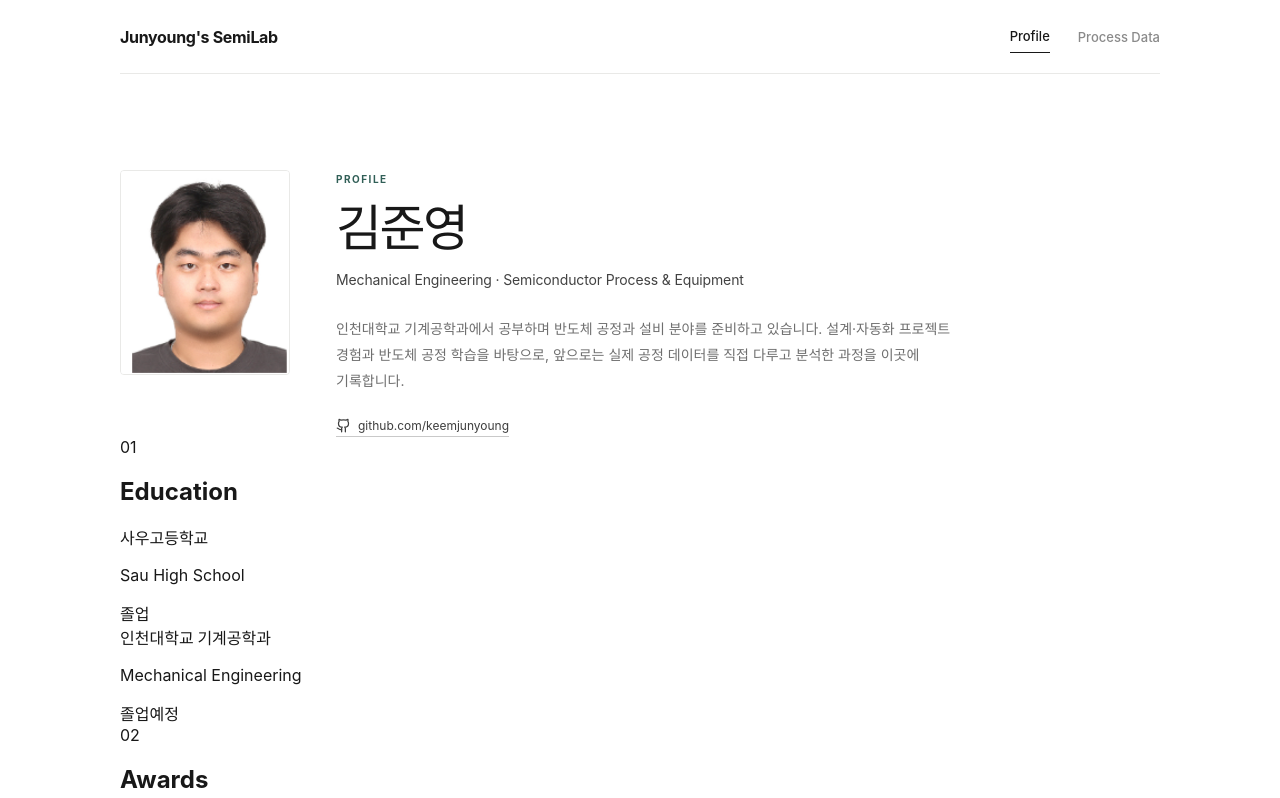
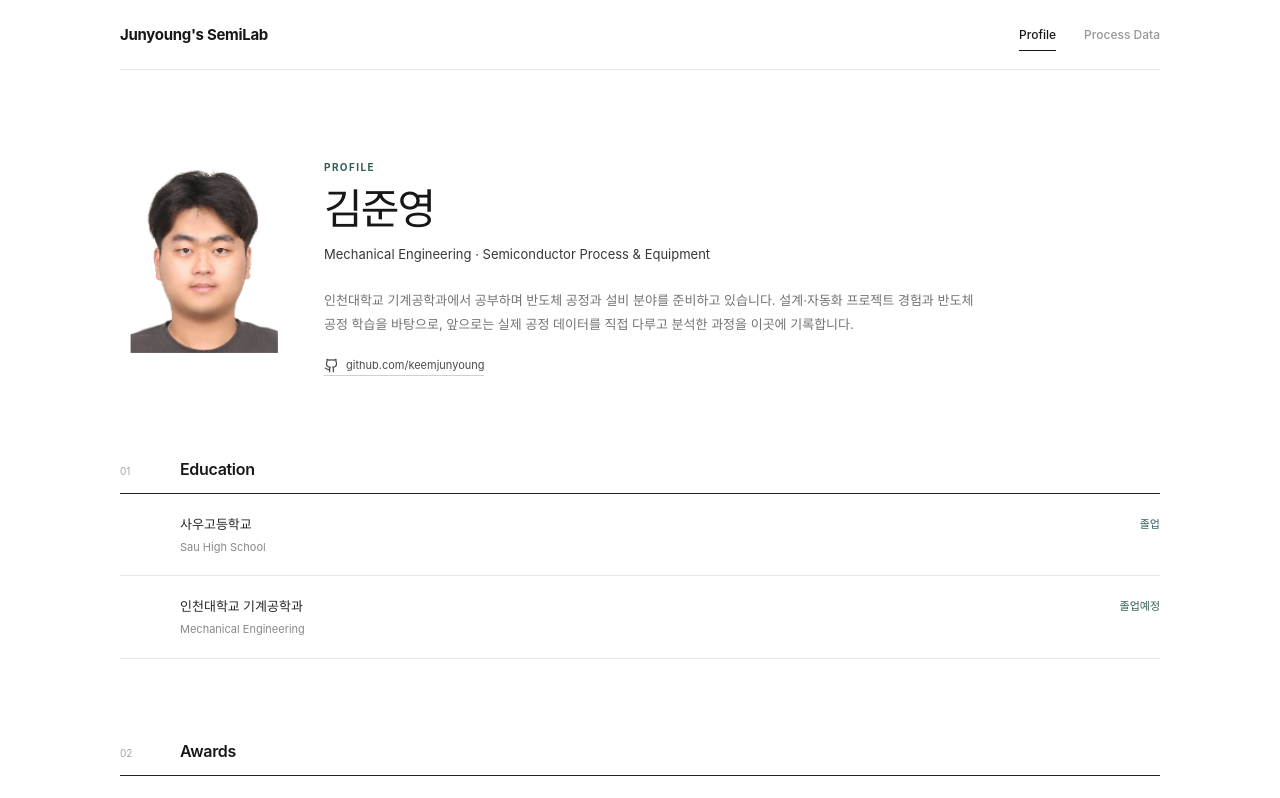
Before and after one commit to keemjunyoung/junyoung-semilab, a React (Vite) app: page / in a window 1280 px wide. Shown: the top 798 px of the page. Built offline with nearby package versions, Linux system fonts and the light colour scheme.

Commit message:
Refine minimal resume-style layout

```diff
--- a/src/styles.css
+++ b/src/styles.css
@@ -1,14 +1,13 @@
 :root {
   font-family: -apple-system, BlinkMacSystemFont, "Segoe UI", "Noto Sans KR", Helvetica, Arial, sans-serif;
-  color: #181818;
-  background: #ffffff;
+  color: #171717;
+  background: #fff;
   font-synthesis: none;
   text-rendering: optimizeLegibility;
-  --text: #181818;
-  --muted: #6f6f6f;
-  --light-muted: #9b9b9b;
-  --line: #e9e9e7;
-  --soft: #f7f7f5;
+  --text: #171717;
+  --muted: #737373;
+  --soft-muted: #a3a3a3;
+  --line: #e8e8e5;
   --accent: #315f57;
   --max: 1040px;
 }
@@ -19,11 +18,15 @@ body { margin: 0; min-width: 320px; min-height: 100vh; background: #fff; }
 button { font: inherit; cursor: pointer; }
 a { color: inherit; }
 
-.site-shell { min-height: 100vh; display: flex; flex-direction: column; }
+.site-shell {
+  min-height: 100vh;
+  display: flex;
+  flex-direction: column;
+}
 
 .topbar {
   width: min(var(--max), calc(100% - 48px));
-  height: 74px;
+  height: 70px;
   margin: 0 auto;
   display: flex;
   align-items: center;
@@ -36,24 +39,35 @@ a { color: inherit; }
   background: transparent;
   padding: 0;
   color: var(--text);
-  font-size: 16px;
+  font-size: 15px;
   font-weight: 650;
   letter-spacing: -.02em;
 }
 
-.desktop-nav { display: flex; gap: 28px; align-items: center; }
+.desktop-nav {
+  display: flex;
+  align-items: center;
+  gap: 28px;
+}
+
 .desktop-nav button,
 .mobile-nav button {
   border: 0;
   background: transparent;
   padding: 8px 0;
-  color: #8a8a8a;
-  font-size: 13px;
+  color: #969696;
+  font-size: 12px;
   font-weight: 500;
 }
+
 .desktop-nav button.active,
-.mobile-nav button.active { color: var(--text); }
-.desktop-nav button.active { border-bottom: 1px solid var(--text); }
+.mobile-nav button.active {
+  color: var(--text);
+}
+
+.desktop-nav button.active {
+  border-bottom: 1px solid var(--text);
+}
 
 .menu-button {
   display: none;
@@ -68,314 +82,316 @@ a { color: inherit; }
   position: fixed;
   z-index: 20;
   top: 68px;
-  left: 20px;
-  right: 20px;
-  padding: 12px 18px 16px;
+  left: 18px;
+  right: 18px;
+  padding: 14px 18px;
   background: #fff;
   border: 1px solid var(--line);
-  box-shadow: 0 14px 40px rgba(0, 0, 0, .06);
 }
+
 .mobile-nav button { text-align: left; }
 
 main { flex: 1; }
+
 .page {
   width: min(var(--max), calc(100% - 48px));
   margin: 0 auto;
-  padding: 88px 0 112px;
+  padding: 90px 0 110px;
 }
 
 .section-label {
-  margin: 0 0 16px;
+  margin: 0 0 14px;
   color: var(--accent);
   font-size: 10px;
   font-weight: 700;
-  letter-spacing: .15em;
+  letter-spacing: .14em;
 }
 
-.profile-page { padding-top: 96px; }
 .profile-hero {
   display: grid;
-  grid-template-columns: 170px minmax(0, 1fr);
-  gap: 46px;
+  grid-template-columns: 160px minmax(0, 1fr);
+  gap: 44px;
   align-items: start;
-  max-width: 850px;
+  max-width: 860px;
 }
 
 .profile-photo-wrap {
-  width: 170px;
-  aspect-ratio: 0.83;
-  position: relative;
+  width: 160px;
   overflow: hidden;
-  background: #f3f3f1;
-  border: 1px solid var(--line);
-  border-radius: 4px;
+  background: #f5f5f3;
 }
+
 .profile-photo {
   width: 100%;
-  height: 100%;
+  height: auto;
   display: block;
   object-fit: cover;
-  object-position: center;
-}
-.profile-photo-fallback {
-  position: absolute;
-  inset: 0;
-  display: none;
-  place-items: center;
-  color: #aaa;
-  font-size: 18px;
-  letter-spacing: .08em;
 }
 
-.profile-intro { padding-top: 3px; }
+.profile-intro {
+  padding-top: 1px;
+}
+
 .profile-intro h1 {
   margin: 0;
-  font-size: clamp(36px, 5vw, 50px);
-  line-height: 1.08;
-  letter-spacing: -.05em;
-  font-weight: 640;
+  font-size: clamp(34px, 4.4vw, 42px);
+  line-height: 1.06;
+  letter-spacing: -.045em;
+  font-weight: 650;
 }
+
 .profile-role {
-  margin: 16px 0 0;
-  color: #424242;
-  font-size: 14px;
-  letter-spacing: -.01em;
+  margin: 14px 0 0;
+  color: #383838;
+  font-size: 13px;
 }
+
 .profile-copy {
-  max-width: 630px;
-  margin: 28px 0 0;
+  max-width: 650px;
+  margin: 26px 0 0;
   color: var(--muted);
-  font-size: 14px;
+  font-size: 13px;
   line-height: 1.85;
   word-break: keep-all;
 }
+
 .github-link {
   width: fit-content;
   display: inline-flex;
   align-items: center;
   gap: 7px;
-  margin-top: 24px;
-  padding-bottom: 3px;
-  color: #3d3d3d;
-  border-bottom: 1px solid #c9c9c9;
+  margin-top: 22px;
+  padding-bottom: 2px;
+  color: #4c4c4c;
+  border-bottom: 1px solid #cfcfcb;
   text-decoration: none;
-  font-size: 12px;
+  font-size: 11px;
 }
 
-.profile-section { margin-top: 86px; }
-.section-head {
+.resume-section {
+  margin-top: 82px;
+}
+
+.resume-heading {
   display: grid;
-  grid-template-columns: 68px 1fr;
-  gap: 18px;
+  grid-template-columns: 60px 1fr;
   align-items: baseline;
-  padding-bottom: 15px;
-  border-bottom: 1px solid var(--text);
+  padding-bottom: 14px;
+  border-bottom: 1px solid #222;
 }
-.section-head span {
-  color: var(--light-muted);
+
+.resume-heading > span {
+  color: var(--soft-muted);
   font-size: 10px;
 }
-.section-head h2 {
+
+.resume-heading h2 {
   margin: 0;
-  font-size: 17px;
-  font-weight: 620;
+  font-size: 16px;
+  font-weight: 640;
   letter-spacing: -.02em;
 }
-.simple-list { border-bottom: 1px solid var(--line); }
-.simple-row {
+
+.resume-row {
   display: grid;
   grid-template-columns: 1fr auto;
   gap: 28px;
   align-items: start;
-  padding: 21px 0 20px 86px;
+  padding: 20px 0 19px 60px;
   border-bottom: 1px solid var(--line);
 }
-.simple-row:last-child { border-bottom: 0; }
-.simple-row strong {
+
+.resume-text strong {
   display: block;
-  color: #292929;
+  color: #272727;
   font-size: 13px;
   font-weight: 600;
 }
-.simple-row p {
+
+.resume-text p {
   margin: 6px 0 0;
-  color: #888;
+  color: #898989;
   font-size: 11px;
-  line-height: 1.55;
+  line-height: 1.6;
+  word-break: keep-all;
 }
-.simple-row > span {
+
+.resume-meta {
   padding-top: 1px;
-  color: #999;
+  color: var(--accent);
   font-size: 11px;
+  font-weight: 600;
   white-space: nowrap;
 }
-.activity-row > span { color: var(--accent); font-weight: 600; }
 
-.page-heading { max-width: 730px; margin-bottom: 58px; }
+.page-heading {
+  max-width: 760px;
+  margin-bottom: 48px;
+}
+
 .page-heading h1 {
   margin: 0;
-  font-size: clamp(34px, 5vw, 48px);
+  font-size: clamp(32px, 4.7vw, 44px);
   line-height: 1.16;
-  letter-spacing: -.045em;
-  font-weight: 630;
+  letter-spacing: -.04em;
+  font-weight: 640;
 }
+
 .page-heading > p:last-child {
-  max-width: 650px;
-  margin: 22px 0 0;
+  max-width: 660px;
+  margin: 21px 0 0;
   color: var(--muted);
-  font-size: 14px;
+  font-size: 13px;
   line-height: 1.8;
   word-break: keep-all;
 }
 
-.data-principles {
-  display: grid;
-  grid-template-columns: repeat(3, 1fr);
-  border-top: 1px solid var(--text);
+.process-flow {
+  display: flex;
+  flex-wrap: wrap;
+  gap: 12px 24px;
+  margin-bottom: 54px;
+  padding: 16px 0;
+  border-top: 1px solid #222;
   border-bottom: 1px solid var(--line);
-  margin-bottom: 60px;
-}
-.data-principles > div {
-  min-height: 140px;
-  padding: 20px 26px 22px 0;
-  border-right: 1px solid var(--line);
-}
-.data-principles > div:not(:first-child) { padding-left: 26px; }
-.data-principles > div:last-child { border-right: 0; }
-.data-principles span {
-  display: block;
-  margin-bottom: 26px;
-  color: #aaa;
-  font-size: 10px;
-}
-.data-principles strong {
-  display: block;
-  font-size: 13px;
-  font-weight: 620;
-}
-.data-principles p {
-  margin: 8px 0 0;
-  color: #888;
-  font-size: 11px;
-  line-height: 1.55;
 }
 
-.portfolio-list { border-top: 1px solid var(--text); border-bottom: 1px solid var(--line); }
+.process-flow span {
+  color: #666;
+  font-size: 11px;
+}
+
+.process-flow span:not(:last-child)::after {
+  content: "→";
+  margin-left: 24px;
+  color: #b4b4b4;
+}
+
+.portfolio-list {
+  border-top: 1px solid #222;
+}
+
 .portfolio-row {
   display: grid;
-  grid-template-columns: 86px 1fr;
-  gap: 0;
-  padding: 28px 0;
+  grid-template-columns: 60px 1fr;
+  padding: 25px 0;
   border-bottom: 1px solid var(--line);
 }
-.portfolio-row:last-child { border-bottom: 0; }
+
 .portfolio-index {
   color: #aaa;
   font-size: 10px;
-  padding-top: 5px;
+  padding-top: 4px;
 }
+
 .portfolio-title {
   display: flex;
   justify-content: space-between;
   align-items: baseline;
   gap: 20px;
 }
+
 .portfolio-title h2 {
   margin: 0;
-  font-size: 17px;
+  font-size: 16px;
   line-height: 1.45;
   letter-spacing: -.02em;
   font-weight: 610;
 }
+
 .portfolio-title > span {
   color: var(--accent);
   font-size: 10px;
   white-space: nowrap;
 }
+
 .portfolio-main > p {
   max-width: 720px;
-  margin: 10px 0 15px;
+  margin: 9px 0 0;
   color: var(--muted);
   font-size: 12px;
   line-height: 1.7;
 }
-.inline-tags { display: flex; flex-wrap: wrap; gap: 7px; }
-.inline-tags span {
-  padding: 4px 7px;
-  border-radius: 3px;
-  background: var(--soft);
-  color: #777;
-  font-size: 9px;
+
+.portfolio-footnote {
+  margin: 22px 0 0 60px;
+  color: #9b9b9b;
+  font-size: 10px;
+  line-height: 1.6;
 }
-
-.empty-note {
-  display: flex;
-  gap: 16px;
-  align-items: flex-start;
-  margin-top: 34px;
-  color: #777;
-}
-.empty-note > span {
-  width: 28px;
-  height: 28px;
-  display: grid;
-  place-items: center;
-  border: 1px solid #d8d8d8;
-  border-radius: 50%;
-  color: #888;
-  font-size: 15px;
-}
-.empty-note strong { color: #555; font-size: 11px; font-weight: 600; }
-.empty-note p { margin: 5px 0 0; color: #999; font-size: 10px; line-height: 1.55; }
 
 footer {
   width: min(var(--max), calc(100% - 48px));
   margin: 0 auto;
-  padding: 24px 0 32px;
+  padding: 23px 0 30px;
   border-top: 1px solid var(--line);
   display: flex;
   justify-content: space-between;
-  color: #9b9b9b;
+  color: #a0a0a0;
   font-size: 10px;
 }
 
 @media (max-width: 760px) {
   .topbar,
   .page,
-  footer { width: min(100% - 32px, var(--max)); }
+  footer {
+    width: min(100% - 32px, var(--max));
+  }
+
   .desktop-nav { display: none; }
   .menu-button { display: block; }
   .mobile-nav { display: grid; gap: 2px; }
-  .page { padding-top: 62px; padding-bottom: 82px; }
-  .profile-page { padding-top: 66px; }
-  .profile-hero { grid-template-columns: 112px 1fr; gap: 24px; }
+
+  .page {
+    padding-top: 62px;
+    padding-bottom: 82px;
+  }
+
+  .profile-hero {
+    grid-template-columns: 112px 1fr;
+    gap: 24px;
+  }
+
   .profile-photo-wrap { width: 112px; }
-  .profile-intro h1 { font-size: 34px; }
-  .profile-role { margin-top: 11px; font-size: 12px; }
-  .profile-copy { grid-column: 1 / -1; font-size: 13px; }
-  .profile-section { margin-top: 62px; }
-  .section-head { grid-template-columns: 42px 1fr; }
-  .simple-row { padding-left: 60px; gap: 16px; }
-  .data-principles { grid-template-columns: 1fr; }
-  .data-principles > div,
-  .data-principles > div:not(:first-child) {
-    min-height: auto;
-    padding: 18px 0;
-    border-right: 0;
-    border-bottom: 1px solid var(--line);
+  .profile-intro h1 { font-size: 32px; }
+  .profile-role { font-size: 11px; line-height: 1.5; }
+  .profile-copy { font-size: 12px; }
+
+  .resume-section { margin-top: 62px; }
+  .resume-heading { grid-template-columns: 42px 1fr; }
+  .resume-row { padding-left: 42px; gap: 18px; }
+
+  .portfolio-row { grid-template-columns: 42px 1fr; }
+  .portfolio-footnote { margin-left: 42px; }
+
+  footer {
+    flex-direction: column;
+    gap: 5px;
   }
-  .data-principles > div:last-child { border-bottom: 0; }
-  .data-principles span { margin-bottom: 12px; }
-  .portfolio-row { grid-template-columns: 42px 1fr; }
-  .portfolio-title { flex-direction: column; gap: 6px; }
-  footer { flex-direction: column; gap: 5px; }
 }
 
 @media (max-width: 520px) {
-  .profile-hero { grid-template-columns: 96px 1fr; gap: 19px; }
+  .profile-hero {
+    grid-template-columns: 96px 1fr;
+    gap: 18px;
+  }
+
   .profile-photo-wrap { width: 96px; }
-  .profile-intro h1 { font-size: 30px; }
-  .profile-copy { margin-top: 22px; }
-  .simple-row { padding-left: 0; grid-template-columns: 1fr; gap: 8px; }
-  .section-head { grid-template-columns: 36px 1fr; }
+  .profile-intro h1 { font-size: 29px; }
+
+  .profile-copy {
+    grid-column: 1 / -1;
+    margin-top: 20px;
+  }
+
+  .resume-row {
+    padding-left: 0;
+    grid-template-columns: 1fr;
+    gap: 8px;
+  }
+
+  .resume-heading { grid-template-columns: 34px 1fr; }
+  .portfolio-row { grid-template-columns: 34px 1fr; }
+  .portfolio-footnote { margin-left: 34px; }
+  .process-flow span:not(:last-child)::after { margin-left: 12px; }
 }
```
